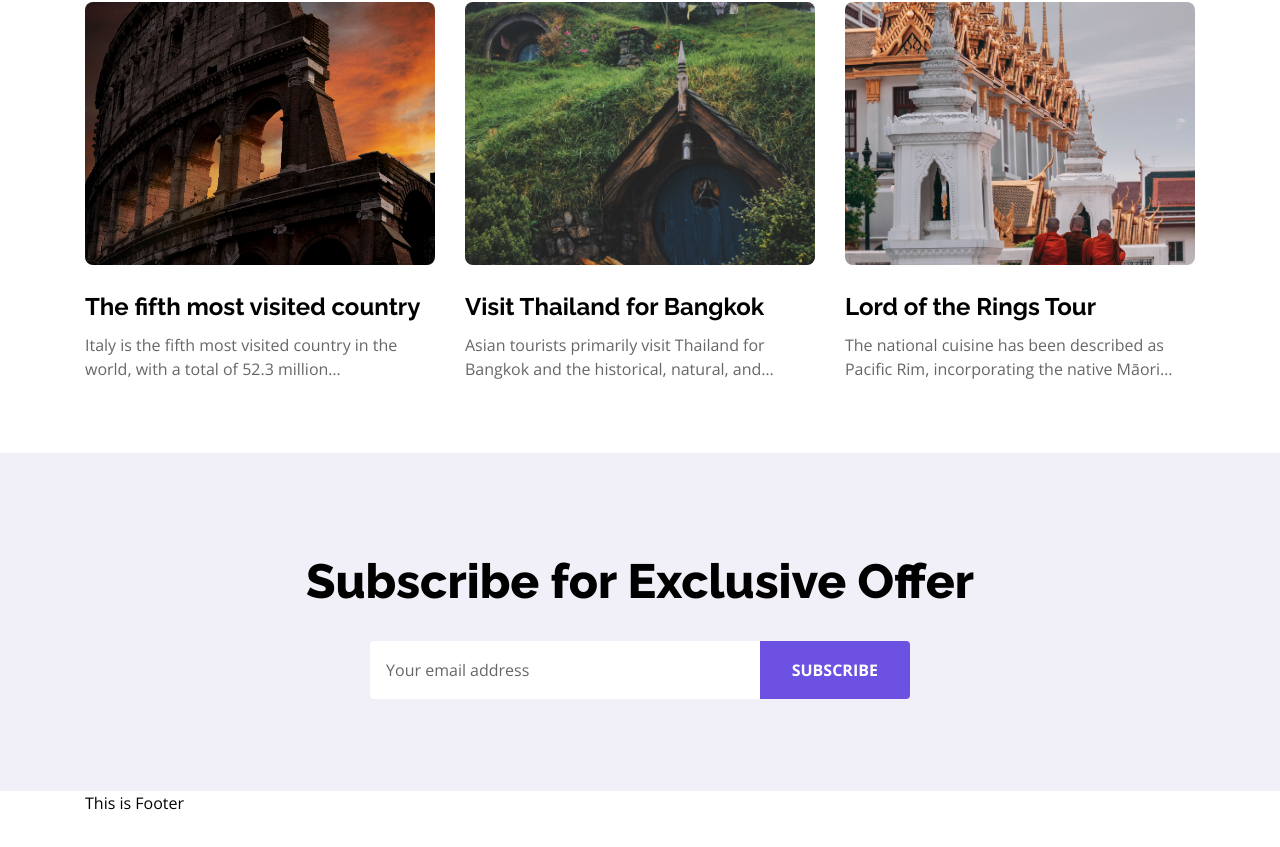
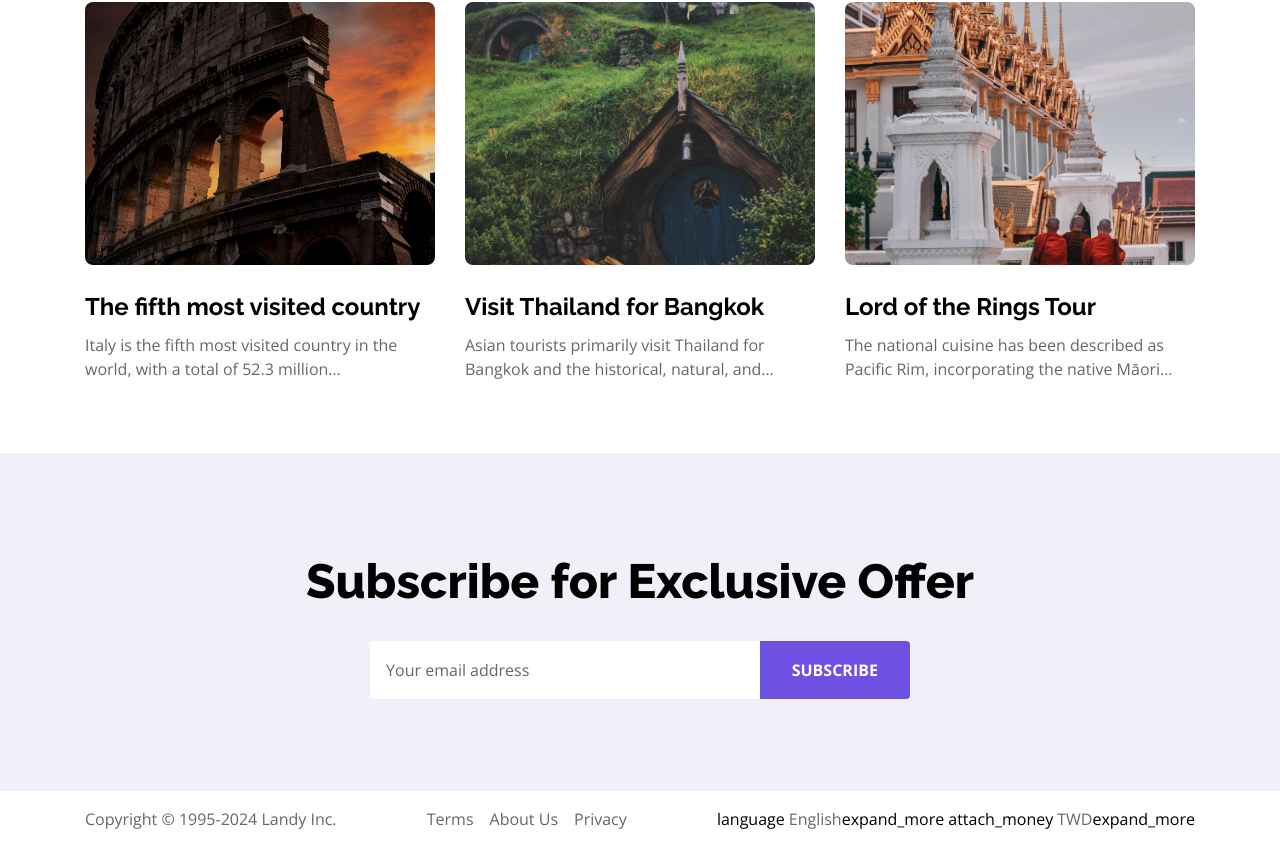
Before and after one commit to Landy510/Booking-website, a React app: page / in a window 1280 px wide. Shown: the part 1369-2216 px from the top of the page. Before the commit the page ends 2184 px from the top, so only its background shows below. Built offline with nearby package versions, Linux system fonts and the light colour scheme; the HTML template or start-up script is replaced by a standard one.

Commit message:
feat: finish the layout of Footer

```diff
--- a/src/layout/Footer/Footer.tsx
+++ b/src/layout/Footer/Footer.tsx
@@ -1,5 +1,31 @@
-export default Footer;
+import { Link } from 'react-router-dom';
+
+import LanguageList from './components/LanguageList';
+import CurrencyList from './components/CurrencyList';
 
 function Footer() {
-  return <div className="container">This is Footer</div>;
+  return (
+    <footer className="container py-[1rem] flex flex-col md:flex-row">
+      <p className="text-grey order-1 mt-[1rem] md:mt-[0rem] md:order-none">
+        Copyright © 1995-2024 Landy Inc.
+      </p>
+      <ul className="flex text-grey mx-[-0.5rem] md:mx-auto">
+        <li className="px-[0.5rem]">
+          <Link to="/">Terms</Link>
+        </li>
+        <li className="px-[0.5rem]">
+          <Link to="/">About Us</Link>
+        </li>
+        <li className="px-[0.5rem]">
+          <Link to="/">Privacy</Link>
+        </li>
+      </ul>
+      <div className="hidden md:flex">
+        <LanguageList />
+        <CurrencyList />
+      </div>
+    </footer>
+  );
 }
+
+export default Footer;
--- /dev/null
+++ b/src/layout/Footer/components/CurrencyList/index.tsx
@@ -0,0 +1,51 @@
+import { useCallback, useState } from 'react';
+
+import Item from '../../shared/types/item';
+import List from '../../shared/components/List';
+
+const currencyList: Array<Item> = [
+  {
+    id: 0,
+    name: 'TWD',
+  },
+  {
+    id: 1,
+    name: 'USD',
+  },
+];
+
+function CurrencyList() {
+  const [isListShow, setIsListShow] = useState(false);
+  const [selectedCurrency, setSelectedCurrency] = useState<Item | null>(currencyList[0]);
+
+  const setSelectedItemAndCloseList = useCallback((emittedItem: Item): void => {
+    setSelectedCurrency(emittedItem);
+    setIsListShow(false);
+  }, []);
+
+  return (
+    <div className="relative">
+      <List
+        items={currencyList}
+        styleClass={
+          [
+            'rounded-[0.5rem] absolute left-[0] -top-[0.5rem] right-[0] translate-y-[-100%] bg-white-default shadow-[0_0_0.25rem_0_rgba(0,0,0,0.3)]',
+            isListShow ? 'block' : 'hidden',
+          ].join(' ')
+        }
+        outerFnc={setSelectedItemAndCloseList}
+      />
+      <button
+        type="button"
+        className="flex items-center"
+        onClick={() => setIsListShow((prev) => !prev)}
+      >
+        <span className="material-symbols-outlined fontIconFill mr-[0.25rem]">attach_money</span>
+        <span className="text-grey">{!!selectedCurrency && selectedCurrency.name}</span>
+        <span className="material-symbols-outlined fontIconFill">expand_more</span>
+      </button>
+    </div>
+  );
+}
+
+export default CurrencyList;
--- /dev/null
+++ b/src/layout/Footer/components/LanguageList/index.tsx
@@ -0,0 +1,53 @@
+import { useCallback, useState } from 'react';
+import Item from '../../shared/types/item';
+import List from '../../shared/components/List';
+
+const languageList: Array<Item> = [
+  {
+    id: 0,
+    name: 'English',
+  },
+  {
+    id: 1,
+    name: '繁體中文',
+  },
+];
+
+function LanguageList() {
+  const [isListShow, setIsListShow] = useState(false);
+  const [selectedLanguage, setSelectedLanguage] = useState<Item | null>(languageList[0]);
+  const setSelectedItemAndCloseList = useCallback((emittedItem: Item) => {
+    setIsListShow(false);
+    setSelectedLanguage(emittedItem);
+  }, []);
+
+  return (
+    <div className="relative">
+      <List
+        items={languageList}
+        styleClass={
+          [
+            'rounded-[0.5rem] absolute left-[0] -top-[0.5rem] right-[0] translate-y-[-100%] bg-white-default shadow-[0_0_0.25rem_0_rgba(0,0,0,0.3)]',
+            isListShow ? 'block' : 'hidden',
+          ].join(' ')
+        }
+        outerFnc={setSelectedItemAndCloseList}
+      />
+      <button
+        type="button"
+        className="flex items-center text-black mr-[0.25rem]"
+        onClick={() => setIsListShow((prev) => !prev)}
+      >
+        <span className="material-symbols-outlined fontIconFill mr-[0.25rem]">
+          language
+        </span>
+        <span className="text-grey">{!!selectedLanguage && selectedLanguage.name}</span>
+        <span className="material-symbols-outlined fontIconFill">
+          expand_more
+        </span>
+      </button>
+    </div>
+  );
+}
+
+export default LanguageList;
--- /dev/null
+++ b/src/layout/Footer/shared/components/List/index.tsx
@@ -0,0 +1,33 @@
+import { Link } from 'react-router-dom';
+import Item from '../../types/item';
+
+interface ListProps<T> {
+  styleClass?: string;
+  items: Array<T>;
+  outerFnc?: (arg: T) => void
+}
+
+function List({ styleClass, items, outerFnc }: ListProps<Item>) {
+  return (
+    <ul className={styleClass}>
+      {
+        items.map((item) => (
+          <li
+            key={item.id}
+            className="p-[0.5rem] cursor-pointer"
+          >
+            <Link
+              to="/"
+              className="w-full block"
+              onClick={outerFnc ? (() => outerFnc(item)) : undefined}
+            >
+              {item.name}
+            </Link>
+          </li>
+        ))
+      }
+    </ul>
+  );
+}
+
+export default List;
--- /dev/null
+++ b/src/layout/Footer/shared/types/item.ts
@@ -0,0 +1,4 @@
+export default interface Item {
+  id: number;
+  name: string;
+}
--- a/src/layout/Sidebar/Sidebar.tsx
+++ b/src/layout/Sidebar/Sidebar.tsx
@@ -4,14 +4,18 @@ import { NavLink } from 'react-router-dom';
 function Sidebar() {
   const [showMultiLang, setShowMultiLang] = useState(false);
   return (
-    <div className="side-menu container fixed top-[62px] bottom-[0] left-[0] bg-black text-white">
+    <div className="side-menu container fixed z-[1] top-[62px] bottom-[0] left-[0] bg-black text-white-default">
       <nav>
         <ul>
-          <li className="py-[1rem]">
+          <li className="py-[1rem] border-white-default border-b-[1px] border-solid">
             <NavLink to="/">Sign Up</NavLink>
           </li>
-          <li className="py-[1rem]">
-            <button type="button" onClick={() => setShowMultiLang((prev) => !prev)}>
+          <li className="py-[1rem] border-white-default border-b-[1px] border-solid">
+            <button
+              className="w-full text-start"
+              type="button"
+              onClick={() => setShowMultiLang((prev) => !prev)}
+            >
               <span className="material-symbols-outlined">language</span>
               <span className="material-symbols-outlined">arrow_drop_down</span>
             </button>
```
